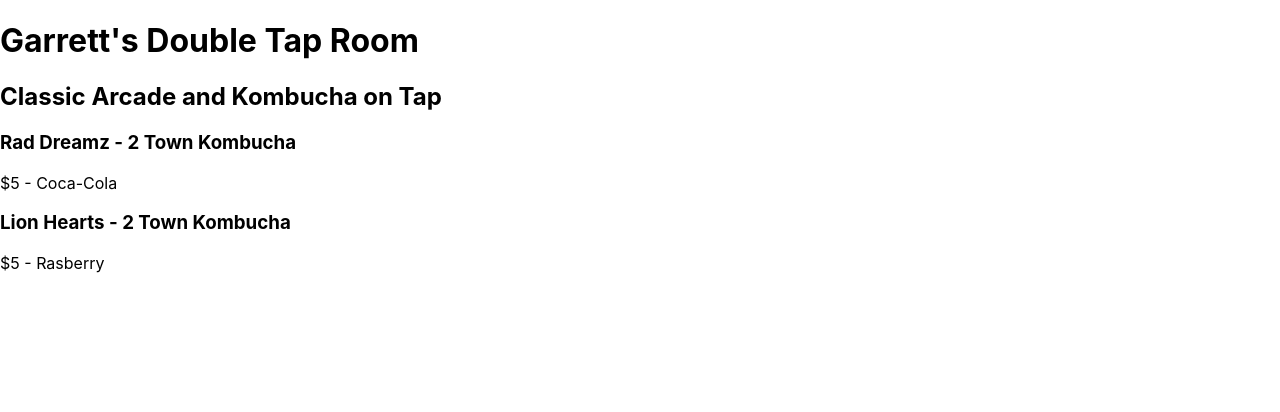
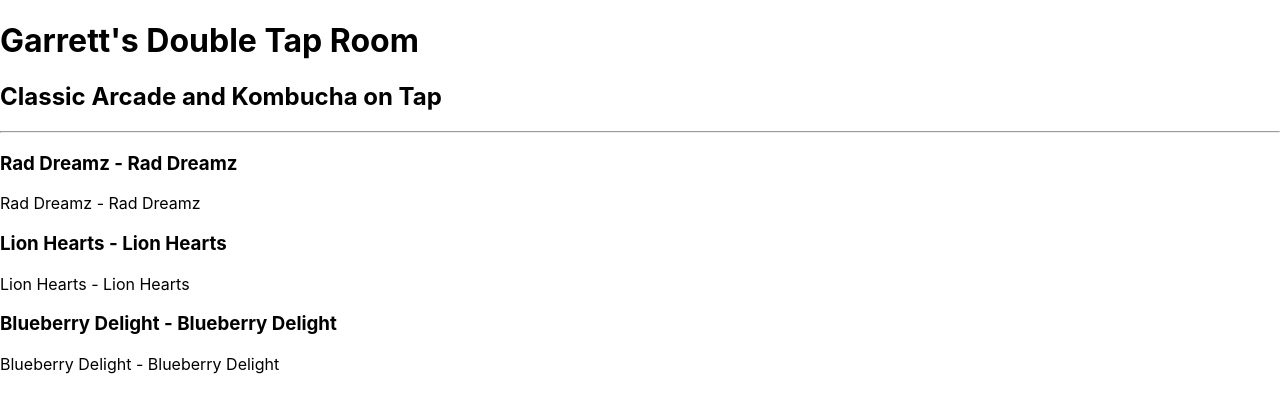
Before and after one commit to GBProductions/tap-room, a React (Create React App) app: page / in a window 1280 px wide. Shown: the top 412 px of the page. Built offline with nearby package versions, Linux system fonts and the light colour scheme.

Commit message:
Change proptypes, add img folder.

```diff
--- a/src/components/KombuchaList.js
+++ b/src/components/KombuchaList.js
@@ -1,19 +1,37 @@
 import React from "react";
 import Kombucha from "./Kombucha";
+
+const masterKombuchaList = [
+    {
+        name: "Rad Dreamz",
+        brand: "2 Town Kombucha",
+        price: "$5",
+        flavor: "Coca-Cola"
+    },
+    {
+        name: "Lion Hearts",
+        brand: "2 Town Kombucha",
+        price: "$5",
+        flavor: "Rasberry"
+    },
+    {
+        name: "Blueberry Delight",
+        brand: "2 Town Kombucha",
+        price: "$5",
+        flavor: "Blueberry"
+    },
+];
 
 function KombuchaList(){
     return (
         <React.Fragment>
-            <Kombucha
-                name="Rad Dreamz"
-                brand="2 Town Kombucha"
-                price="$5"
-                flavor="Coca-Cola" />
-            <Kombucha
-                name="Lion Hearts"
-                brand="2 Town Kombucha"
-                price="$5"
-                flavor="Rasberry" />
+            <hr/>
+            {masterKombuchaList.map((kombucha, index) =>
+                <Kombucha name={kombucha.name}
+                brand={kombucha.name}
+                price={kombucha.name}
+                flavor={kombucha.name} />
+            )}
         </React.Fragment>
     );
 }
```
Also changed, not shown: src/components/Kombucha.js (+8 -0 lines), src/img/tap-room.png (renamed from public/tap-room.png), 1 other file (tests, documents, lock files or other folders).
